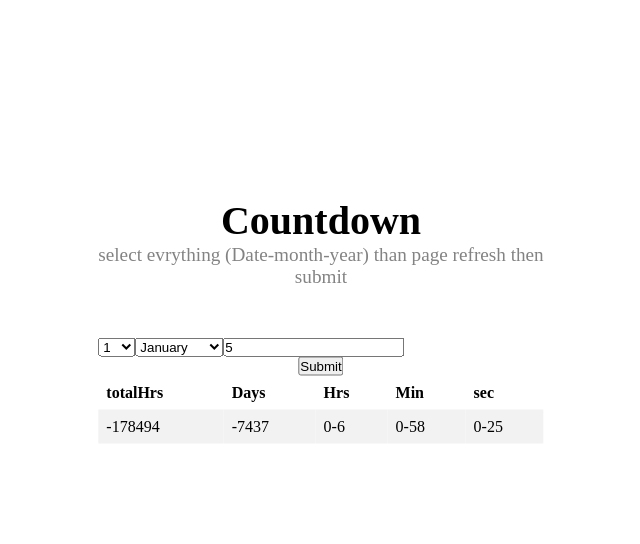
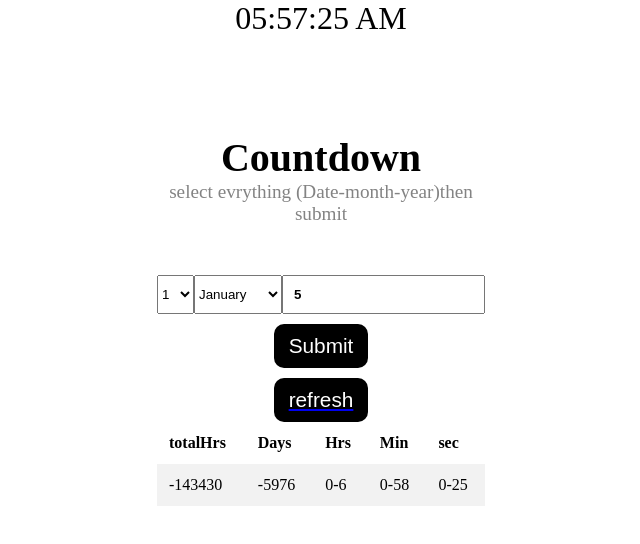
Before and after one commit to riponhaldar/all-javascript-project, a plain HTML site: page CountDown/index.html in a window 1280 px wide. Both pictures are taken after typing "5" into the empty fields and a click on the button "Submit". Shown: the whole page, without its empty margins (319-959 px from the left). Drawn offline with Linux system fonts and the light colour scheme.

Commit message:
cuntdown add

```diff
--- a/CountDown/app.js
+++ b/CountDown/app.js
@@ -0,0 +1,73 @@
+// alert('select evrything Date-month-year then submit')
+
+var monthyyyy = document.getElementById('yyyy')
+var date = document.getElementById('date')
+var month = document.getElementById('month')
+var btn = document.getElementById('btn')
+
+btn.addEventListener('click', function (event) {
+  function countDown() {
+    event.preventDefault()
+    var year = monthyyyy.value
+    var dat = date.value
+    var mont = month.value
+    var today = new Date()
+
+    var eventDate = new Date(`${mont} ${dat},${year} 00:00:00`)
+
+    var currentTime = today.getTime()
+    var eventTime = eventDate.getTime()
+    var remTime = eventTime - currentTime
+    // console.log(remTime)
+    var sec = Math.floor(remTime / 1000)
+    var min = Math.floor(sec / 60)
+    var hrs = Math.floor(min / 60)
+    var days = Math.floor(hrs / 24)
+
+    hrs = hrs % 24
+    min %= 60
+    sec %= 60
+    var totalhrs = Math.floor(days * 24 + hrs)
+    hrs = hrs < 10 ? '0' + hrs : hrs
+    min = min < 10 ? '0' + min : min
+    sec = sec < 10 ? '0' + sec : sec
+
+    document.getElementById('totalhrs').innerHTML = totalhrs
+    document.getElementById('days').innerHTML = days
+    document.getElementById('hrs').innerHTML = hrs
+    document.getElementById('min').innerHTML = min
+    document.getElementById('sec').innerHTML = sec
+
+    setTimeout(countDown, 1000)
+  }
+  countDown()
+})
+//  Time
+function showTime() {
+  var date = new Date()
+  var h = date.getHours() // 0 - 23
+  var m = date.getMinutes() // 0 - 59
+  var s = date.getSeconds() // 0 - 59
+  var session = 'AM'
+
+  if (h == 0) {
+    h = 12
+  }
+
+  if (h > 12) {
+    h = h - 12
+    session = 'PM'
+  }
+
+  h = h < 10 ? '0' + h : h
+  m = m < 10 ? '0' + m : m
+  s = s < 10 ? '0' + s : s
+
+  var time = h + ':' + m + ':' + s + ' ' + session
+  document.getElementById('txt').innerText = time
+  document.getElementById('txt').textContent = time
+
+  setTimeout(showTime, 1000)
+}
+
+showTime()
--- a/CountDown/index.html
+++ b/CountDown/index.html
@@ -9,10 +9,13 @@
   </head>
   <body>
     <div class="container">
+      <div class="date">
+        <div id="txt">a</div>
+      </div>
       <div class="child">
         <h1>Countdown</h1>
         <p>
-          select evrything (Date-month-year) than page refresh then <br />
+          select evrything (Date-month-year)then <br />
           submit
         </p>
         <div class="flex">
@@ -66,6 +69,9 @@
           <input type="number" placeholder="yyyy" id="yyyy" />
         </div>
         <button type="button" class="btn" id="btn">Submit</button>
+        <a href="index.html">
+          <button type="button" class="btn">refresh</button></a
+        >
 
         <table>
           <tr class="tr">
@@ -86,52 +92,6 @@
       </div>
     </div>
 
-    <script>
-      alert('select evrything Date-month-year  than page refresh then submit')
-
-      var monthyyyy = document.getElementById('yyyy')
-      var date = document.getElementById('date')
-      var month = document.getElementById('month')
-      var btn = document.getElementById('btn')
-      var year = monthyyyy.value
-      var dat = date.value
-      var mont = month.value
-      console.log(year)
-      btn.addEventListener('click', function (event) {
-        window.alert('if you not refresh the page than go and than submit')
-        function countDown() {
-          event.preventDefault()
-          var today = new Date()
-
-          var eventDate = new Date(`${mont} ${dat},${year} 00:00:00`)
-
-          var currentTime = today.getTime()
-          var eventTime = eventDate.getTime()
-          var remTime = eventTime - currentTime
-          // console.log(remTime)
-          var sec = Math.floor(remTime / 1000)
-          var min = Math.floor(sec / 60)
-          var hrs = Math.floor(min / 60)
-          var days = Math.floor(hrs / 24)
-
-          hrs = hrs % 24
-          min %= 60
-          sec %= 60
-          var totalhrs = Math.floor(days * 24 + hrs)
-          hrs = hrs < 10 ? '0' + hrs : hrs
-          min = min < 10 ? '0' + min : min
-          sec = sec < 10 ? '0' + sec : sec
-
-          document.getElementById('totalhrs').innerHTML = totalhrs
-          document.getElementById('days').innerHTML = days
-          document.getElementById('hrs').innerHTML = hrs
-          document.getElementById('min').innerHTML = min
-          document.getElementById('sec').innerHTML = sec
-
-          setTimeout(countDown, 1000)
-        }
-        countDown()
-      })
-    </script>
+    <script src="app.js"></script>
   </body>
 </html>
--- a/CountDown/style.css
+++ b/CountDown/style.css
@@ -8,6 +8,10 @@
   position: relative;
   /* width: 100%; */
   height: 100vh;
+}
+.date {
+  text-align: center;
+  font-size: 2rem;
 }
 .child {
   width: auto;
@@ -35,7 +39,7 @@ table {
 th,
 td {
   text-align: left;
-  padding: 8px;
+  padding: 12px;
 }
 tr:nth-child(even) {
   background-color: #f2f2f2;
@@ -44,11 +48,24 @@ tr:nth-child(even) {
   cursor: pointer;
   margin: auto;
   display: flex;
+  background-color: black;
+  color: #fff;
+  padding: 10px 15px;
+  font-size: 1.3rem;
+  border-radius: 10px;
+  border: none;
+  outline: none;
+  margin-top: 10px;
 }
 
 .flex {
   display: flex;
   padding-top: 50px;
+}
+input {
+  color: #000;
+  font-weight: 700;
+  padding: 10px;
 }
 @media only screen and (max-width: 600px) {
   body {
@@ -56,13 +73,16 @@ tr:nth-child(even) {
   }
   .child h1 {
     text-align: center;
-    font-size: 2rem;
+    font-size: 3rem;
   }
   .flex {
     padding-top: 30px;
     flex-wrap: wrap;
+    display: flex;
+    margin: auto;
+    padding-left: 60px;
   }
   .flex select {
-    font-size: 0.8rem;
+    font-size: 1.3rem;
   }
 }
```
